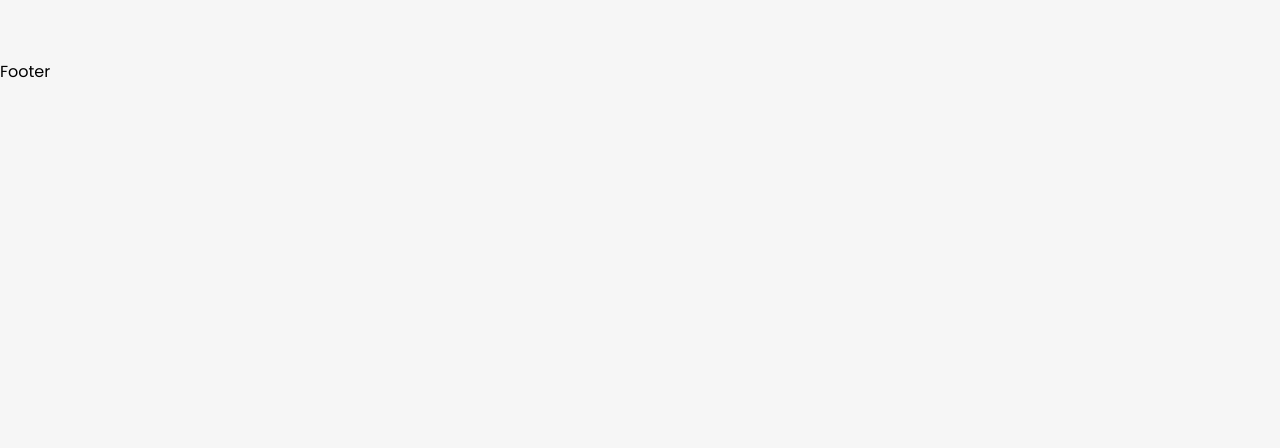
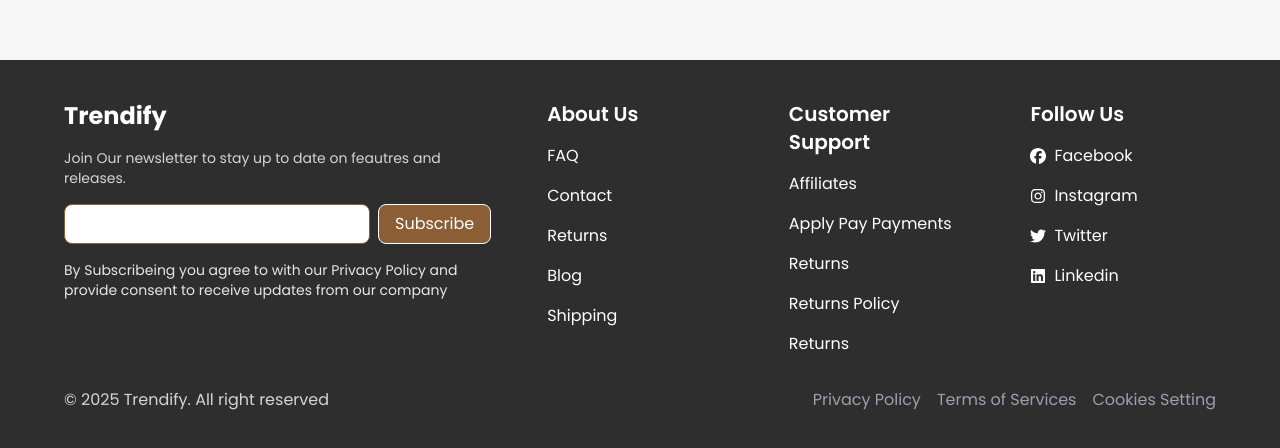
Before and after one commit to ahmedya3ser8/Trendify-Eco, a React (Vite) app: page / in a window 1280 px wide. Shown: the part 812-1260 px from the top of the page. Before the commit the page ends 896 px from the top, so only its background shows below. Built offline with nearby package versions, Linux system fonts and the light colour scheme.

Commit message:
ADD: footer component

```diff
--- a/src/components/layout/footer/Footer.tsx
+++ b/src/components/layout/footer/Footer.tsx
@@ -1,7 +1,65 @@
+import { Link } from "react-router-dom";
+
+import { FaFacebook, FaInstagram, FaLinkedin, FaTwitter } from "react-icons/fa6";
 
 const Footer = () => {
   return (
-    <div>Footer</div>
+    <footer className="bg-[#2e2e2e] py-10">
+      <div className="container">
+        <div className="grid grid-cols-5 gap-14 text-white">
+          <div className="col col-span-2 flex flex-col gap-4">
+            <h3 className="text-2xl font-bold">Trendify</h3>
+            <p className="text-gray-300 text-sm">Join Our newsletter to stay up to date on feautres and releases.</p>
+            <div className="subscription flex items-center gap-2">
+              <input type="text" className="w-full h-10 px-2 bg-white text-main outline-none rounded-lg border border-main" />
+              <button className="h-10 px-4 bg-main text-white border border-white rounded-lg cursor-pointer">Subscribe</button>
+            </div>
+            <p className="text-gray-200 text-sm">By Subscribeing you agree to with our Privacy Policy and provide consent to receive updates from our company</p>
+          </div>
+          <div className="col">
+            <h3 className="text-xl font-semibold mb-4">About Us</h3>
+            <ul className="flex flex-col gap-4">
+              <li className="cursor-pointer"> FAQ </li>
+              <li>
+                <Link to='/contact-us'> Contact </Link>
+              </li>
+              <li className="cursor-pointer"> Returns </li>
+              <li>
+                <Link to='/blog'> Blog </Link>
+              </li>
+              <li className="cursor-pointer"> Shipping </li>
+            </ul>
+          </div>
+          <div className="col">
+            <h3 className="text-xl font-semibold mb-4">Customer Support</h3>
+            <ul className="flex flex-col gap-4">
+              <li className="cursor-pointer"> Affiliates </li>
+              <li className="cursor-pointer"> Apply Pay Payments </li>
+              <li className="cursor-pointer"> Returns </li>
+              <li className="cursor-pointer"> Returns Policy </li>
+              <li className="cursor-pointer"> Returns </li>
+            </ul>
+          </div>
+          <div className="col">
+            <h3 className="text-xl font-semibold mb-4">Follow Us</h3>
+            <ul className="flex flex-col gap-4">
+              <li className="flex items-center gap-2 cursor-pointer"> <FaFacebook /> Facebook </li>
+              <li className="flex items-center gap-2 cursor-pointer"> <FaInstagram /> Instagram </li>
+              <li className="flex items-center gap-2 cursor-pointer"> <FaTwitter /> Twitter </li>
+              <li className="flex items-center gap-2 cursor-pointer"> <FaLinkedin /> Linkedin </li>
+            </ul>
+          </div>
+        </div>
+        <div className="copyright flex justify-between items-center mt-8">
+          <p className="text-gray-300">© 2025 Trendify. All right reserved</p>
+          <ul className="flex items-center space-x-4">
+            <li className="text-gray-400"> Privacy Policy </li>
+            <li className="text-gray-400"> Terms of Services </li>
+            <li className="text-gray-400"> Cookies Setting </li>
+          </ul>
+        </div>
+      </div>
+    </footer>
   )
 }
 
--- a/src/components/layout/header/Header.tsx
+++ b/src/components/layout/header/Header.tsx
@@ -1,7 +1,7 @@
+import { useState } from "react";
 import { Link, NavLink } from "react-router-dom";
 
 import { FaCartShopping, FaChevronDown, FaRegHeart, FaUser } from "react-icons/fa6";
-import { useState } from "react";
 
 const Header = () => {
   const [menuItems] = useState([
@@ -24,11 +24,11 @@
             ))}
           </ul>
           <ul className="flex items-center space-x-4">
-            <div className="flex items-center gap-2 bg-gray-100 p-2 rounded-lg">
+            <li className="flex items-center gap-2 bg-gray-100 text-main p-2 rounded-lg">
               <FaUser />
               <span> ahmed yasser </span>
               <FaChevronDown />
-            </div>
+            </li>
             <li>
               <Link to='/wishlist'>
                 <FaRegHeart className="text-xl" />
```
